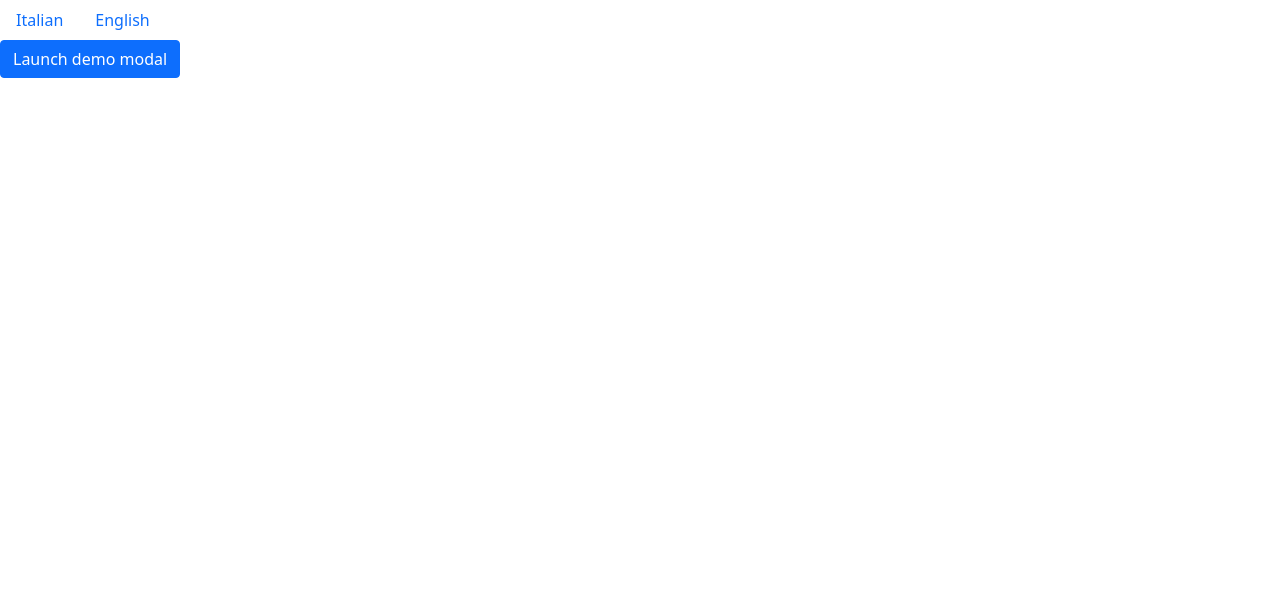
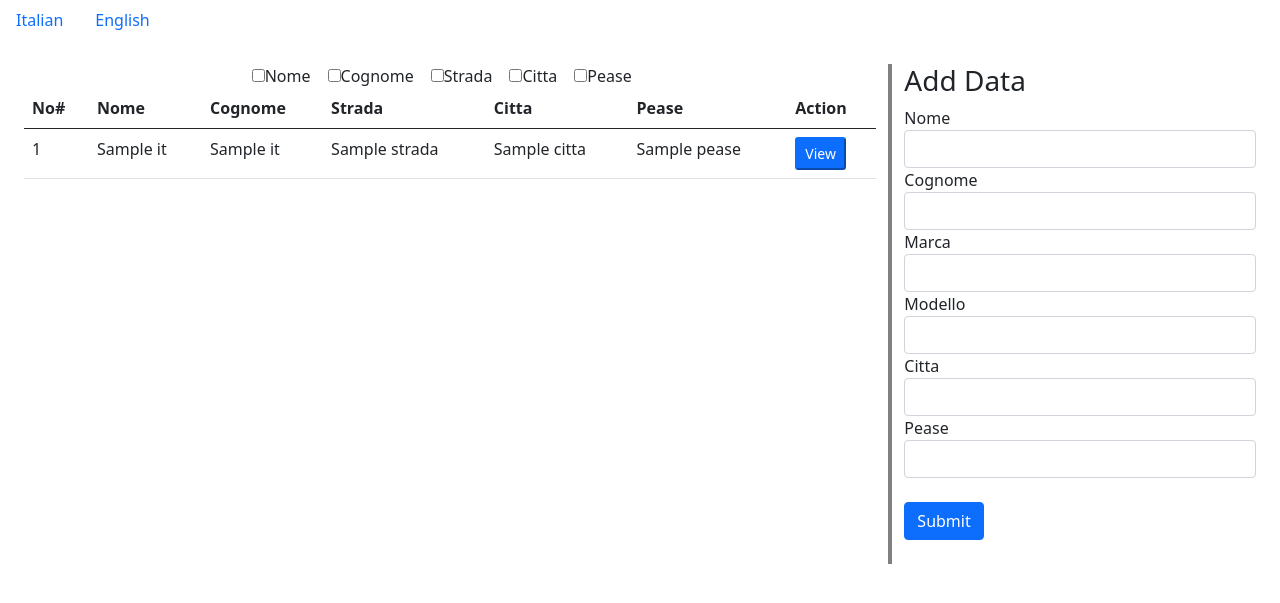
Before and after one commit to Waqasii/CRUDFlaskMongo, a Flask app: page /italian in a window 1280 px wide. Shown: the top 603 px of the page. Run offline with Flask 2, Linux system fonts and the light colour scheme; a database or web service that is not in the repository returns one stand-in record (values such as "Sample title"); some libraries are stand-ins or nearby versions.

Commit message:
Italian user done

```diff
--- a/app.py
+++ b/app.py
@@ -76,7 +76,32 @@ def English():
 
 @app.route("/italian",methods=['GET','POST'])
 def Italian():
-    return render_template('italian.html')
+    # get the data from Eng table
+    it_collection=mongo.db.IT
+    totalEng=it_collection.find({}, {'_id': False})
+    if(request.method=='POST'):
+        name=request.form['name']
+        surname=request.form['surname']
+        if(it_collection.find_one({'nome':name,'cognome':surname})):
+            print('User Found')
+            car_length=len(it_collection.find_one({'nome':name,'cognome':surname})['strada'])
+            car_brand=request.form['car_brand']
+            car_model=request.form['car_model']
+            car={'id':car_length+1,'marca':car_brand,'modello':car_model}
+            it_collection.update({'nome':name,'cognome':surname}, {'$push': {'strada': car}})
+
+        else:
+            print('New User')
+            car_brand=request.form['car_brand']
+            car_model=request.form['car_model']
+            cars=[{'id':1,'marca':car_brand,'modello':car_model}]
+            city=request.form['city']
+            country=request.form['country']
+            it_collection.insert_one({'nome':name,'cognome':surname,'strada':cars,'citta':city,'pease':country})
+        totalEng=it_collection.find({}, {'_id': False})
+        return render_template('italian.html',totalEng=totalEng)
+    else:
+        return render_template('italian.html',totalEng=totalEng)
 
 
 if __name__== "__main__":
--- a/static/js/javaScript.js
+++ b/static/js/javaScript.js
@@ -63,3 +63,32 @@ function EngmodalShow(obj){
 
 
 }
+
+
+function ITmodalShow(obj){
+
+
+    // replacing single quote to double so we can convert string to json object
+    json_string=obj.replaceAll(`'`, `"`)
+    // parse string to convert into JSON object
+    json_obj = JSON.parse(json_string);
+    // now we can access all key value of object
+    document.getElementById("exampleModalLabel").innerHTML = "<strong>"+json_obj.nome+" "+json_obj.cognome+"</strong>";
+    document.getElementById("city").innerHTML = "<p><strong>City:</strong>  "+json_obj.citta+"</p>";
+    document.getElementById("country").innerHTML = "<p><strong>Country:</strong>  "+json_obj.pease+"</p>";
+
+    // create a tale row and then append it into table
+    // clear table row first
+    document.getElementById('modal-table').getElementsByTagName('tbody')[0].innerHTML=""
+    var myHtmlContent = "";
+    json_obj.strada.forEach((item) => {
+        myHtmlContent+="<tr><td>"+item.id+"</td>"+"<td>"+item.marca+"</td>"+"<td>"+item.modello+"</td></tr>"
+        var tableRef = document.getElementById('modal-table').getElementsByTagName('tbody')[0];
+        var newRow = tableRef.insertRow(tableRef.rows.length);
+        newRow.innerHTML = myHtmlContent;
+        myHtmlContent = "";
+        // document.getElementById("mbody").innerHTML=myHtmlContent
+      });
+
+
+}
--- a/templates/italian.html
+++ b/templates/italian.html
@@ -5,41 +5,147 @@
     Italian
 {% endblock Title %}
 
+{% block body %}
+
+    <div class="container-fluid mt-4 d-flex flex-row justify-content-evenly">
 
 
-{% block body %}
 
 
-    {% set name = 'Waqas' %}
-    <!-- Button trigger modal -->
-    <button type="button" class="btn btn-primary" value="{{name}}" data-bs-toggle="modal" data-bs-target="#exampleModal" onclick="modalShow(this.value);" >
-        Launch demo modal
-    </button>
+
+
+
+        <!-- To show Data -->
+        <div class="container " style="width:70%">
+            <div id="checkbox_div" class="d-flex flex-row justify-content-center">
+                <label><input type="checkbox" value="hide" id="name_col" onchange="hide_show_table(this.id);">Nome</label>
+                <label><input type="checkbox" value="hide" id="surname_col" onchange="hide_show_table(this.id);">Cognome</label>
+                <label><input type="checkbox" value="hide" id="car_col" onchange="hide_show_table(this.id);">Strada</label>
+                <label><input type="checkbox" value="hide" id="city_col" onchange="hide_show_table(this.id);">Citta</label>
+                <label><input type="checkbox" value="hide" id="country_col" onchange="hide_show_table(this.id);">Pease</label>
+            </div>
+
+            <table class="table" >
+                <thead>
+                  <tr>
+                        <th>No#</th>
+                        <th id="name_col_head">Nome</th>
+                        <th id="surname_col_head">Cognome</th>
+                        <th id="car_col_head">Strada</th>
+                        <th id="city_col_head">Citta</th>
+                        <th id="country_col_head">Pease</th>
+                        <th id="action">Action</th>
+
+
+                  </tr>
+                </thead>
+                <tbody>
+                  {% for eng in totalEng  %}
+                    <tr>
+                        <td>{{loop.index}}</td>
+                        <td class="name_col">{{eng.nome}}</td>
+                        <td class="surname_col">{{eng.cognome}}</td>
+                        <td class="car_col">{{eng.strada}}</td>
+                        <td class="city_col">{{eng.citta}}</td>
+                        <td class="country_col">{{eng.pease}}</td>
+                        <!-- <td class="country_col"><button class="btn-sm btn-primary" onclick="view();" id="myBtn">View</button></td> -->
+                        <td> <!-- Button trigger modal -->
+                            <button type="button" class="btn-sm btn-primary" value='{{eng}}' data-bs-toggle="modal" data-bs-target="#exampleModal" onclick="ITmodalShow(this.value);" >
+                                View
+                            </button>
+                        </td>
+                    </tr>
+
+
+                  {% endfor %}
+
+
+
+                </tbody>
+            </table>
+
+
+
+        </div>
+
+
+        <!-- vertical Line -->
+        <div class="vl"></div>
+
+
+        <!-- To Insert New Data -->
+        <div class="container  mb-4" style="width:30%">
+            <h3>Add Data</h3>
+            <form method="POST" action="/italian" class="mb-4">
+                <div class="form-group">
+                    <label for="my-input">Nome</label>
+                    <input id="my-input" class="form-control" type="text" name="name">
+                </div>
+                <div class="form-group">
+                    <label for="my-input">Cognome</label>
+                    <input id="my-input" class="form-control" type="text" name="surname">
+                </div>
+                <div class="form-group">
+                    <label for="my-input">Marca</label>
+                    <input id="my-input" class="form-control" type="text" name="car_brand">
+                </div>
+                <div class="form-group">
+                    <label for="my-input">Modello</label>
+                    <input id="my-input" class="form-control" type="text" name="car_model">
+                </div>
+                <div class="form-group">
+                    <label for="my-input">Citta</label>
+                    <input id="my-input" class="form-control" type="text" name="city">
+                </div>
+                <div class="form-group">
+                    <label for="my-input">Pease</label>
+                    <input id="my-input" class="form-control" type="text" name="country">
+                </div>
+
+                <button type="submit" class="btn btn-primary mt-4">Submit</button>
+
+            </form>
+        </div>
+
+    </div>
+
+
 
     <!-- Modal -->
     <div class="modal fade" id="exampleModal" tabindex="-1" aria-labelledby="exampleModalLabel" aria-hidden="true">
         <div class="modal-dialog">
         <div class="modal-content">
             <div class="modal-header">
-            <h5 class="modal-title" id="exampleModalLabel">Modal title</h5>
+            <h5 class="modal-title" id="exampleModalLabel">This is Title </h5>
             <button type="button" class="btn-close" data-bs-dismiss="modal" aria-label="Close"></button>
             </div>
             <div class="modal-body" id="mbody">
+                <div id="city"></div>
+                <div id="country"></div>
+                <div><strong>Cars</strong></div>
+                <table class="table table-light " id="modal-table">
+                    <thead>
+                        <tr>
+                            <th>id</th>
+                            <th>Brand</th>
+                            <th>Model</th>
+                        </tr>
+                    </thead>
+                    <tbody>
+                        <tr></tr>
 
+                    </tbody>
+                </table>
             </div>
             <div class="modal-footer">
             <button type="button" class="btn btn-secondary" data-bs-dismiss="modal">Close</button>
-            <button type="button" class="btn btn-primary">Save changes</button>
+            <!-- <button type="button" class="btn btn-primary">Save changes</button> -->
             </div>
         </div>
         </div>
     </div>
 
-    <script>
-        function modalShow(name){
-            console.log('ModalShow');
-            document.getElementById("mbody").innerHTML = name
-        }
-    </script>
+
+
 
 {% endblock body %}
```
